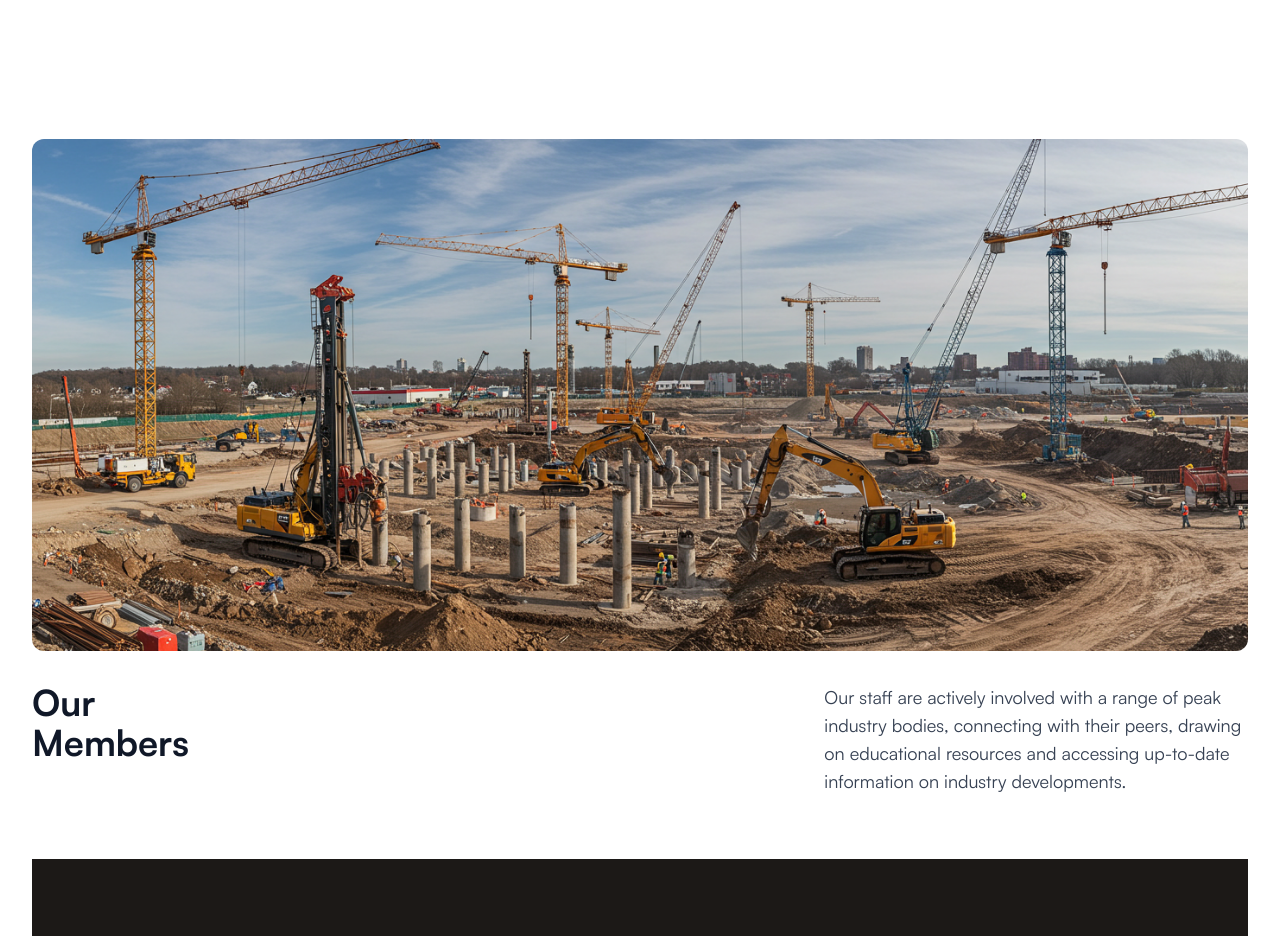
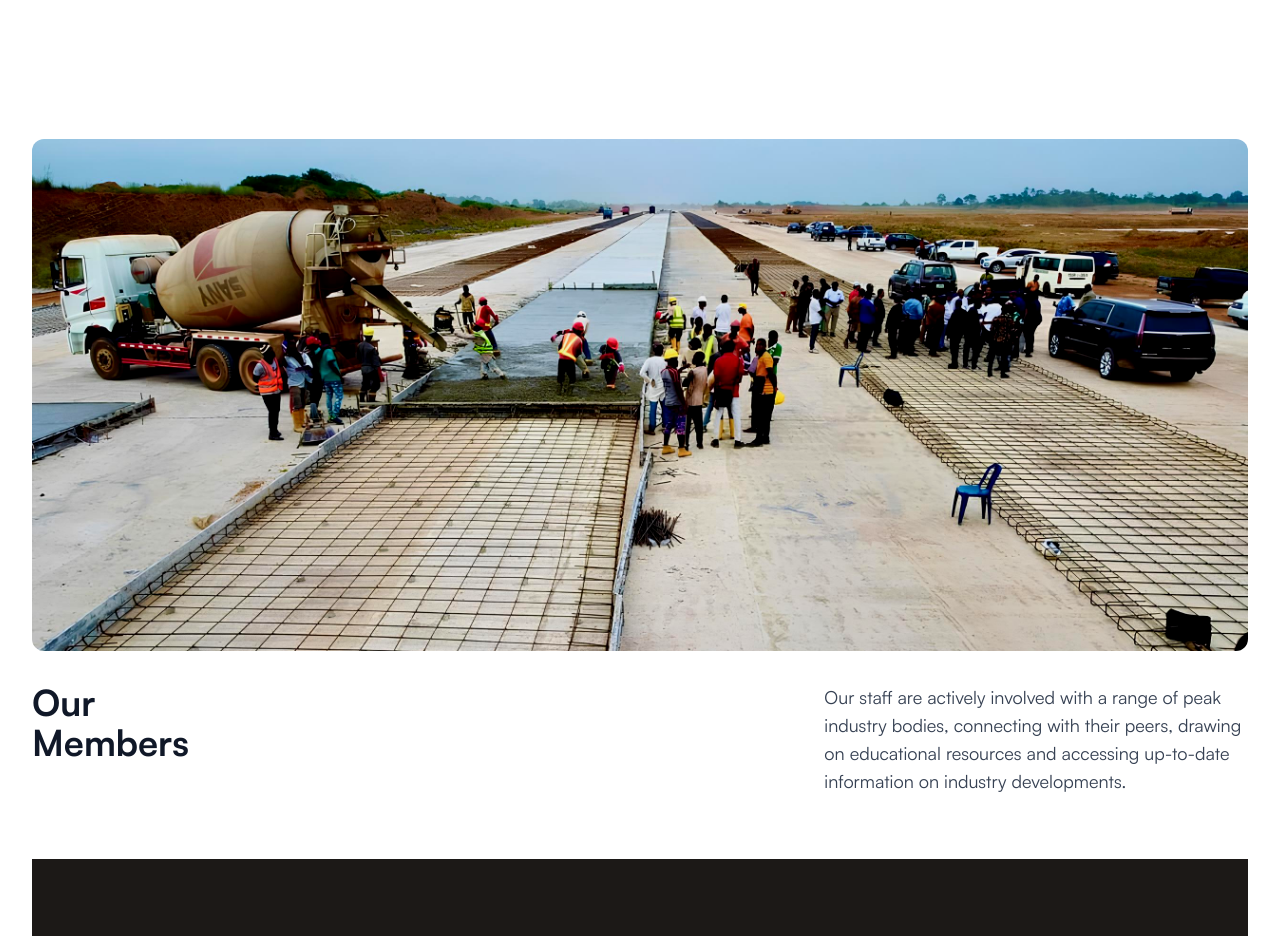
Before and after one commit to Radot9/Bioyoq-engineering, a React (Vite) app: page / in a window 1280 px wide. Shown: the part 4900-5836 px from the top of the page. Built offline with nearby package versions, Linux system fonts and the light colour scheme.

Commit message:
Member image

```diff
--- a/src/pages/Home.jsx
+++ b/src/pages/Home.jsx
@@ -6,7 +6,7 @@ import LogoCarousel from "../components/LogoCarousel.jsx";
 import { AnimatedAboutText } from "../components/AnimatedAboutText.jsx";
 import { AnimatedDivider } from "../components/AnimatedDivider.jsx";
 import { MarqueeScrollText } from "../components/MarqueeScrollText.jsx";
-
+import memberImage from "../assets/images/bioyoq-road-construction.jpg";
 import { processSteps } from "../data/processSteps";
 import { capabilities } from "../data/capabilities.js";
 import { motion } from "framer-motion";
@@ -181,14 +181,14 @@ export default function Home() {
       {/* Our Members */}
       <section className="mx-auto max-w-screen-2xl px-4 md:px-8 py-8 lg:py-16">
         <img
-          src={HeroBanner}
+          src={memberImage}
           alt="Team"
-          className="w-full h-64 lg:h-128 object-cover rounded-xl mb-8"
+          className="w-full h-64 lg:h-128 object-cover object-top rounded-xl mb-8 filter brightness-90 contrast-110 saturate-125"
         />
         <div className="flex flex-col md:flex-row w-full mb-16">
           <h2 className="text-4xl font-bold mb-8 text-gray-900 flex-1">Our Members</h2>
           <SlideUpParagraph>
-            <div className="md:w-2/5 ml-auto">
+            <div className="md:w-3/5 lg:w-2/5  ml-auto">
               Our staff are actively involved with a range of peak industry bodies, connecting with their peers, drawing on educational resources and accessing up-to-date information on industry developments.
             </div>
           </SlideUpParagraph>
```
Also changed, not shown: src/assets/images/bioyoq-road-construction.jpg (added).
